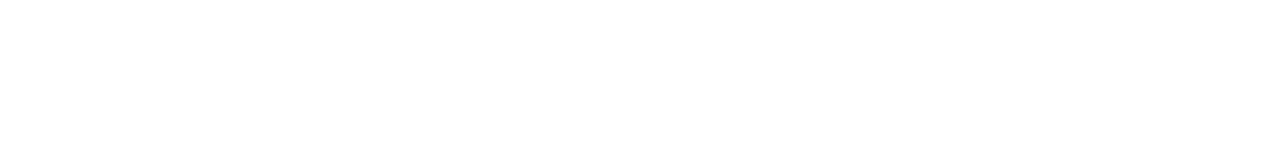
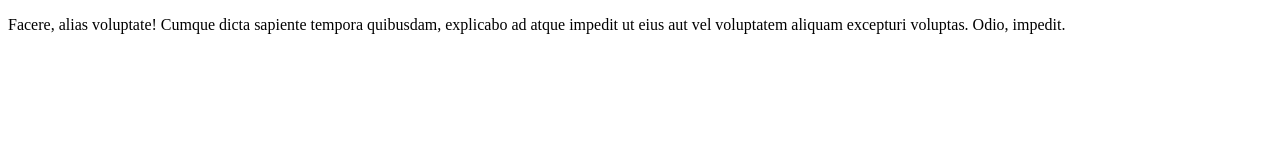
Before and after one commit to jmaxwelltechio/test-repo-sep-07-2019, a plain HTML site: page index.html in a window 1280 px wide. Drawn offline with Linux system fonts and the light colour scheme.

Commit message:
added div and p inside (coderA)

```diff
--- a/index.html
+++ b/index.html
@@ -8,5 +8,8 @@
 </head>
 <body>
 
+    <div>
+        <p>Facere, alias voluptate! Cumque dicta sapiente tempora quibusdam, explicabo ad atque impedit ut eius aut vel voluptatem aliquam excepturi voluptas. Odio, impedit.</p>
+    </div>
 </body>
 </html>
```
